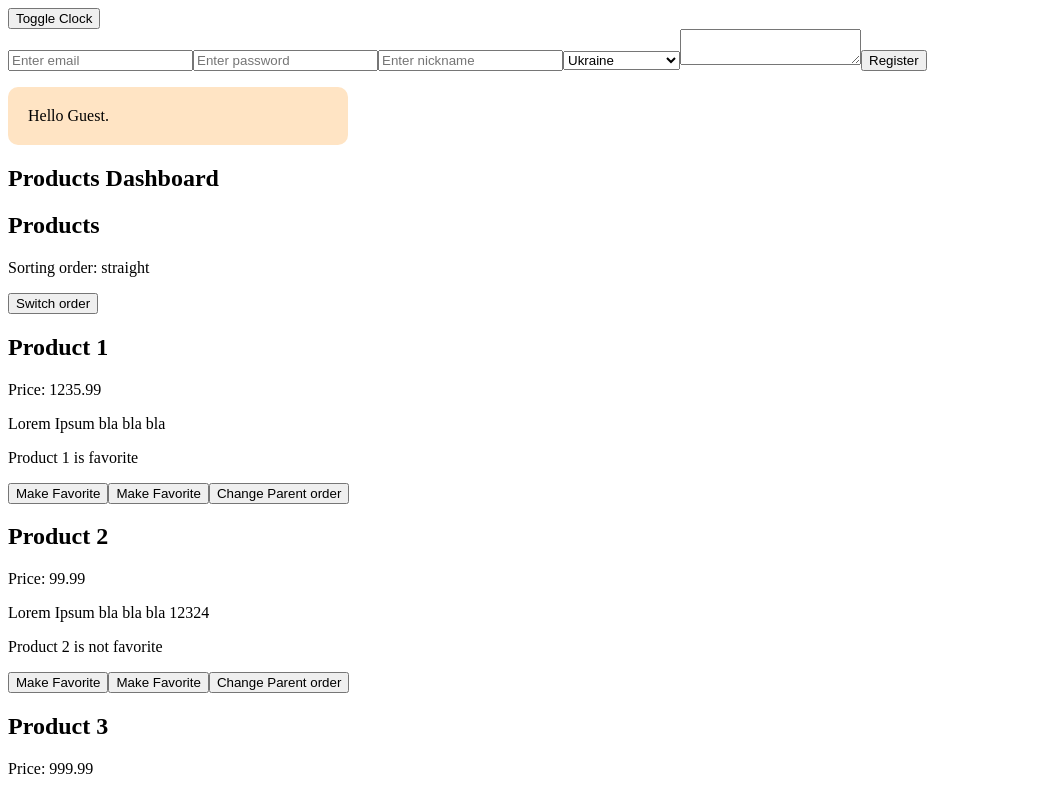
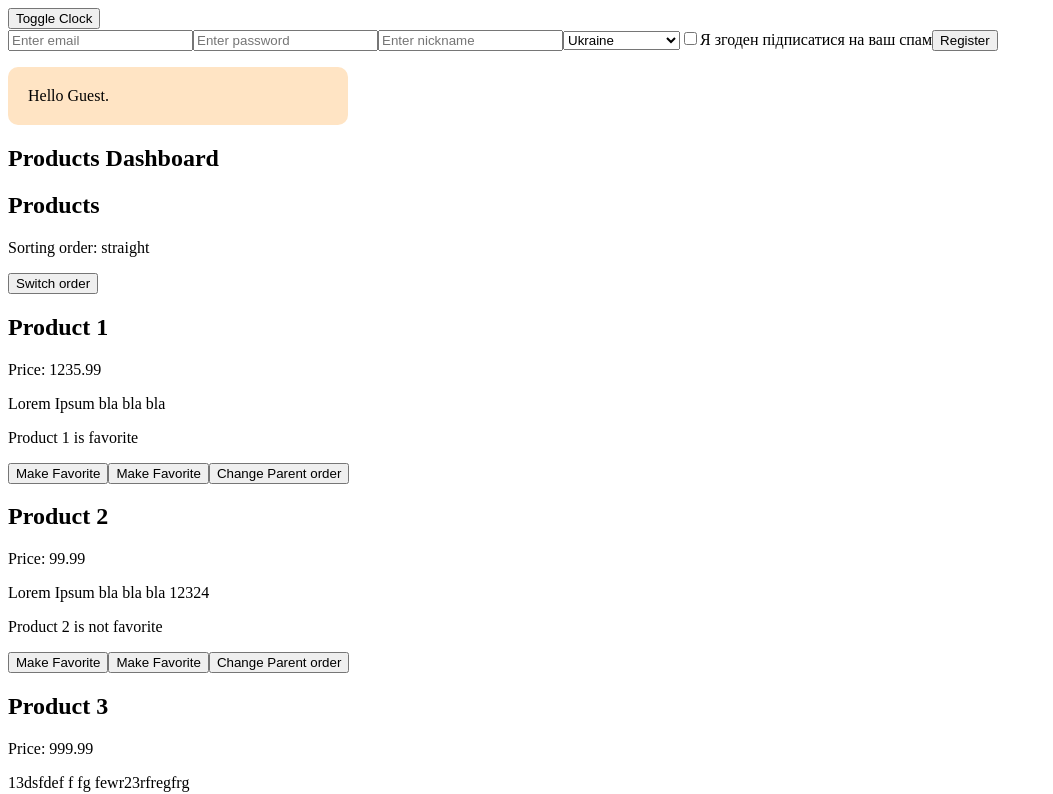
Before and after one commit to fc-fullstack-courses/pfe-2024-1-react-lessons, a React (Vite) app: page / in a window 1280 px wide. Shown: the top 794 px of the page, without its empty margins (0-1053 px from the left). Built offline with nearby package versions, Linux system fonts and the light colour scheme.

Commit message:
Improve onChange to work with checkboxes

```diff
--- a/src/components/RegistrationForm/index.jsx
+++ b/src/components/RegistrationForm/index.jsx
@@ -12,6 +12,7 @@ class RegistrationForm extends React.Component {
     nickname: '',
     country: 'UA',
     comment: '',
+    isSubscribed: false,
   };
 
   handleSubmit = (e) => {
@@ -64,14 +65,22 @@ class RegistrationForm extends React.Component {
     });
   };
 
-  handleChange = ({ target: { value, name } }) => {
+  handleChange = ({ target: { value, name, type, checked } }) => {
+    const newValue = type === 'checkbox' ? checked : value;
+
     this.setState({
-      [name]: value,
+      [name]: newValue,
     });
   };
 
   render() {
-    const { email, password, nickname, country, comment } = this.state;
+    const {
+      email,
+      password,
+      nickname,
+      country,
+      isSubscribed,
+    } = this.state;
 
     return (
       <form onSubmit={this.handleSubmit}>
@@ -102,7 +111,15 @@ class RegistrationForm extends React.Component {
           <option value="SWE">Sweden</option>
           <option value="JP">Japan</option>
         </select>
-        <textarea name="comment" value={comment} onChange={this.handleChange}/>
+        <label>
+          <input
+            type='checkbox'
+            name='isSubscribed'
+            checked={isSubscribed}
+            onChange={this.handleChange}
+          />
+          <span>Я згоден підписатися на ваш спам</span>
+        </label>
         <button>Register</button>
       </form>
     );
```
